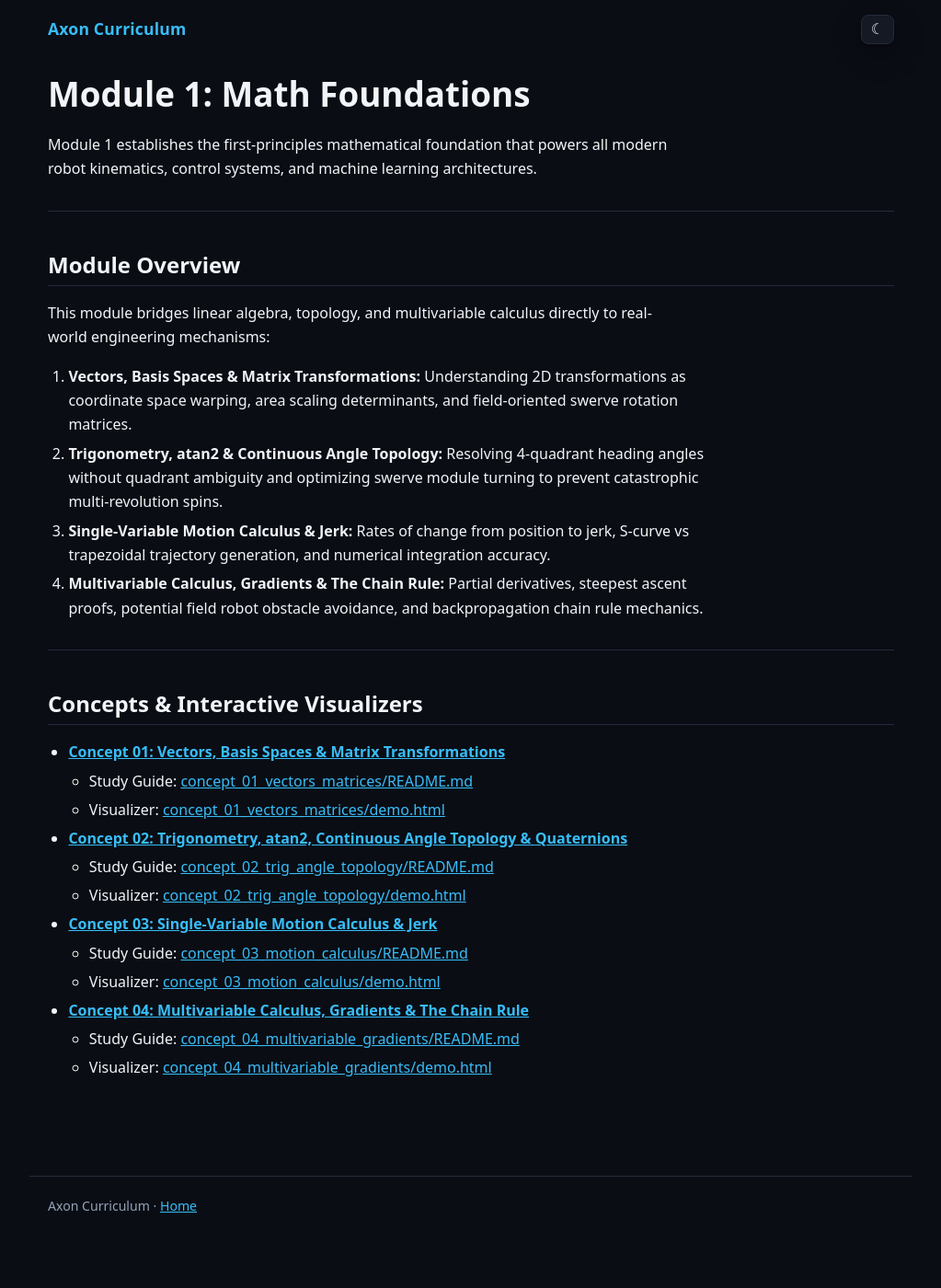
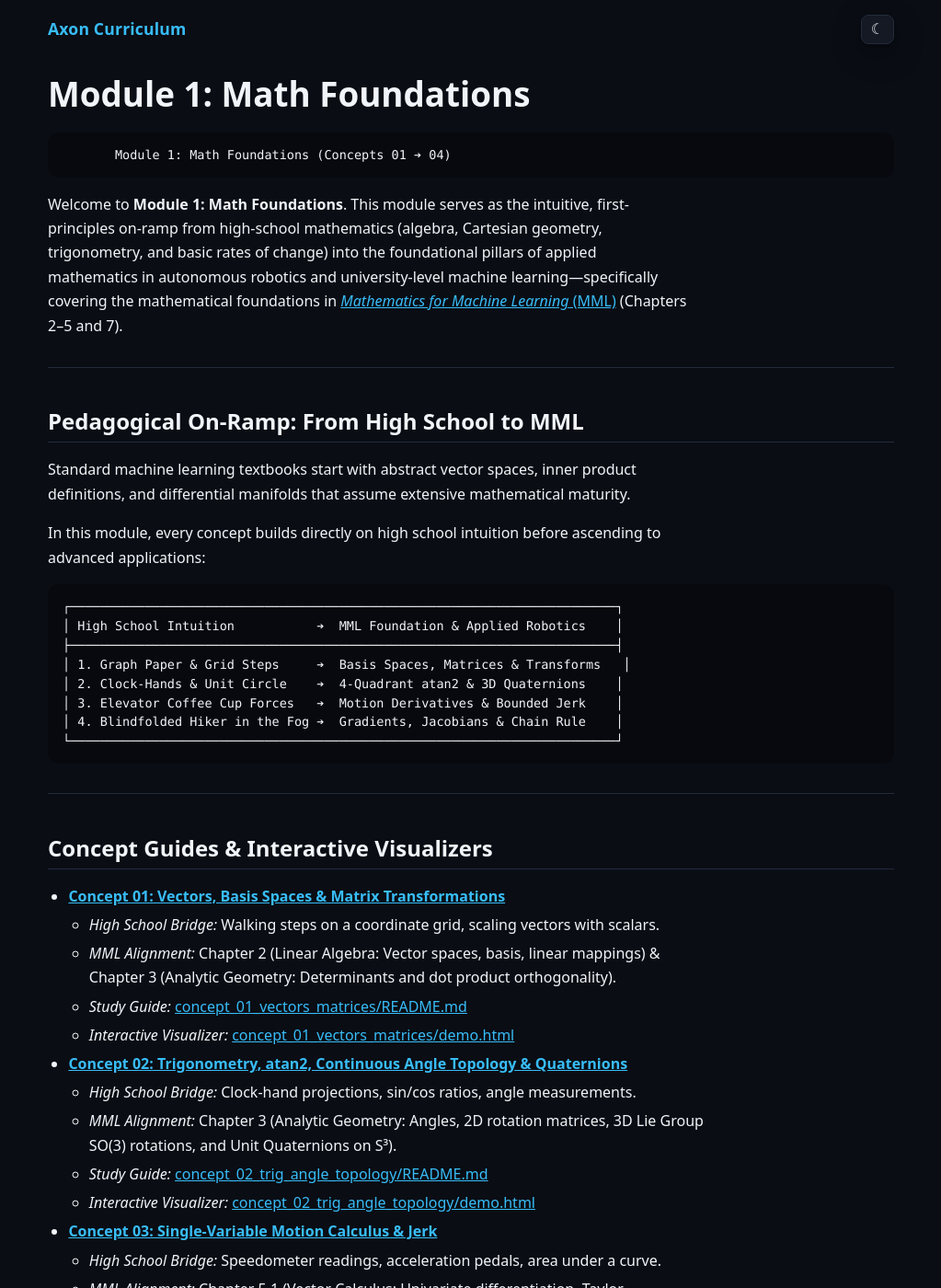
Before and after one commit to dejabot/axon, a Jekyll site: the page built from docs/modules/01_math_foundations/README.md, in a window 1280 px wide and 1400 px high. Shown: the whole window at 92% size, without its empty margins (128-1151 px from the left). Built offline with Jekyll 4.4.1, drawn with Linux system fonts in a browser that asks for light colours; our own code applies the rules of GitHub Pages for plain Markdown files; some of the changed text lies outside the part shown.

Commit message:
docs: orient Module 1 as intuitive high-school on-ramp to MML textbook foundations

````diff
--- a/docs/modules/01_math_foundations/README.md
+++ b/docs/modules/01_math_foundations/README.md
@@ -1,31 +1,54 @@
 # Module 1: Math Foundations
 
-Module 1 establishes the first-principles mathematical foundation that powers all modern robot kinematics, control systems, and machine learning architectures.
+```
+       Module 1: Math Foundations (Concepts 01 ➔ 04)
+```
+
+Welcome to **Module 1: Math Foundations**. This module serves as the intuitive, first-principles on-ramp from high-school mathematics (algebra, Cartesian geometry, trigonometry, and basic rates of change) into the foundational pillars of applied mathematics in autonomous robotics and university-level machine learning—specifically covering the mathematical foundations in [*Mathematics for Machine Learning* (MML)](https://mml-book.github.io/book/mml-book.pdf) (Chapters 2–5 and 7).
 
 ---
 
-## Module Overview
+## Pedagogical On-Ramp: From High School to MML
 
-This module bridges linear algebra, topology, and multivariable calculus directly to real-world engineering mechanisms:
+Standard machine learning textbooks start with abstract vector spaces, inner product definitions, and differential manifolds that assume extensive mathematical maturity.
 
-1. **Vectors, Basis Spaces & Matrix Transformations:** Understanding 2D transformations as coordinate space warping, area scaling determinants, and field-oriented swerve rotation matrices.
-2. **Trigonometry, atan2 & Continuous Angle Topology:** Resolving 4-quadrant heading angles without quadrant ambiguity and optimizing swerve module turning to prevent catastrophic multi-revolution spins.
-3. **Single-Variable Motion Calculus & Jerk:** Rates of change from position to jerk, S-curve vs trapezoidal trajectory generation, and numerical integration accuracy.
-4. **Multivariable Calculus, Gradients & The Chain Rule:** Partial derivatives, steepest ascent proofs, potential field robot obstacle avoidance, and backpropagation chain rule mechanics.
+In this module, every concept builds directly on high school intuition before ascending to advanced applications:
+
+```
+┌─────────────────────────────────────────────────────────────────────────┐
+│ High School Intuition           ➔  MML Foundation & Applied Robotics    │
+├─────────────────────────────────────────────────────────────────────────┤
+│ 1. Graph Paper & Grid Steps     ➔  Basis Spaces, Matrices & Transforms   │
+│ 2. Clock-Hands & Unit Circle    ➔  4-Quadrant atan2 & 3D Quaternions    │
+│ 3. Elevator Coffee Cup Forces   ➔  Motion Derivatives & Bounded Jerk    │
+│ 4. Blindfolded Hiker in the Fog ➔  Gradients, Jacobians & Chain Rule    │
+└─────────────────────────────────────────────────────────────────────────┘
+```
 
 ---
 
-## Concepts & Interactive Visualizers
+## Concept Guides & Interactive Visualizers
 
 * **[Concept 01: Vectors, Basis Spaces & Matrix Transformations](concept_01_vectors_matrices/README.md)**
-  * Study Guide: [concept_01_vectors_matrices/README.md](concept_01_vectors_matrices/README.md)
-  * Visualizer: [concept_01_vectors_matrices/demo.html](concept_01_vectors_matrices/demo.html)
+  * *High School Bridge:* Walking steps on a coordinate grid, scaling vectors with scalars.
+  * *MML Alignment:* Chapter 2 (Linear Algebra: Vector spaces, basis, linear mappings) & Chapter 3 (Analytic Geometry: Determinants and dot product orthogonality).
+  * *Study Guide:* [concept_01_vectors_matrices/README.md](concept_01_vectors_matrices/README.md)
+  * *Interactive Visualizer:* [concept_01_vectors_matrices/demo.html](concept_01_vectors_matrices/demo.html)
+
 * **[Concept 02: Trigonometry, atan2, Continuous Angle Topology & Quaternions](concept_02_trig_angle_topology/README.md)**
-  * Study Guide: [concept_02_trig_angle_topology/README.md](concept_02_trig_angle_topology/README.md)
-  * Visualizer: [concept_02_trig_angle_topology/demo.html](concept_02_trig_angle_topology/demo.html)
+  * *High School Bridge:* Clock-hand projections, sin/cos ratios, angle measurements.
+  * *MML Alignment:* Chapter 3 (Analytic Geometry: Angles, 2D rotation matrices, 3D Lie Group SO(3) rotations, and Unit Quaternions on S³).
+  * *Study Guide:* [concept_02_trig_angle_topology/README.md](concept_02_trig_angle_topology/README.md)
+  * *Interactive Visualizer:* [concept_02_trig_angle_topology/demo.html](concept_02_trig_angle_topology/demo.html)
+
 * **[Concept 03: Single-Variable Motion Calculus & Jerk](concept_03_motion_calculus/README.md)**
-  * Study Guide: [concept_03_motion_calculus/README.md](concept_03_motion_calculus/README.md)
-  * Visualizer: [concept_03_motion_calculus/demo.html](concept_03_motion_calculus/demo.html)
+  * *High School Bridge:* Speedometer readings, acceleration pedals, area under a curve.
+  * *MML Alignment:* Chapter 5.1 (Vector Calculus: Univariate differentiation, Taylor approximations, and discrete Euler vs. Trapezoidal numerical integration).
+  * *Study Guide:* [concept_03_motion_calculus/README.md](concept_03_motion_calculus/README.md)
+  * *Interactive Visualizer:* [concept_03_motion_calculus/demo.html](concept_03_motion_calculus/demo.html)
+
 * **[Concept 04: Multivariable Calculus, Gradients & The Chain Rule](concept_04_multivariable_gradients/README.md)**
-  * Study Guide: [concept_04_multivariable_gradients/README.md](concept_04_multivariable_gradients/README.md)
-  * Visualizer: [concept_04_multivariable_gradients/demo.html](concept_04_multivariable_gradients/demo.html)
+  * *High School Bridge:* Slopes on a 3D hill, contour elevation lines.
+  * *MML Alignment:* Chapter 5.2–5.6 (Vector Calculus: Partial derivatives, gradients, Jacobians, multivariable chain rule) & Chapter 7 (Continuous Optimization: Gradient Descent).
+  * *Study Guide:* [concept_04_multivariable_gradients/README.md](concept_04_multivariable_gradients/README.md)
+  * *Interactive Visualizer:* [concept_04_multivariable_gradients/demo.html](concept_04_multivariable_gradients/demo.html)
````
Also changed, not shown: CURRICULUM_SPEC.md (+17 -1 lines), docs/README.md (+11 -9 lines), README.md.
